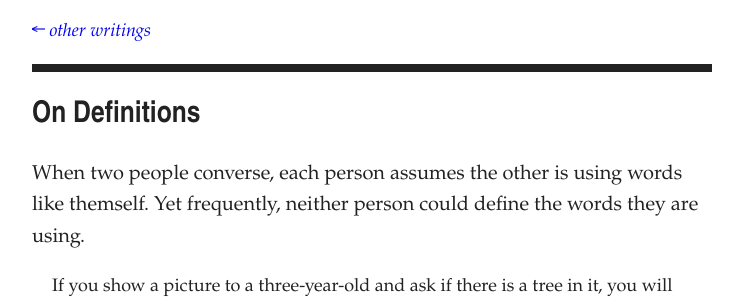
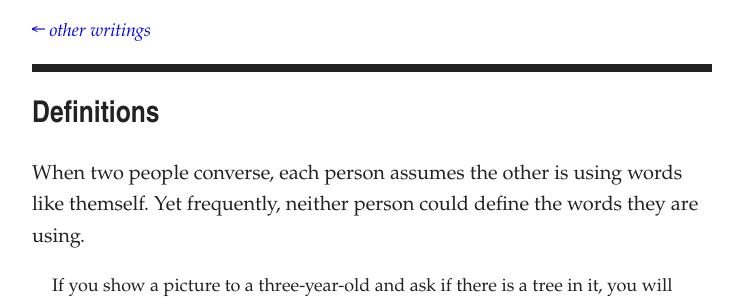
Before and after one commit to artsandmetaphysics/goodlifeodyssey, a Jekyll site: the page built from _documents/definitions.md, in a window 1280 px wide and 900 px high. Shown: the top 298 px of the window, without its empty margins (268-1011 px from the left). Built offline with Jekyll 4.4.1, drawn with Linux system fonts in a browser that asks for light colours; some of the changed lines change nothing that is shown.

Commit message:
Add content

```diff
--- a/_documents/on-definitions.md
+++ b/_documents/definitions.md
@@ -1,13 +1,13 @@
 ---
 title: >
-  On Definitions
+  Definitions
 description: >
   Philosophical discussion benefits from precise and shared
   definitions.  I discuss the two questions we can ask about definitions—are
   they useful, and are they what was meant?
 type: essay
 status: incomplete
-order: 1
+redirect_from: “/on-definitions”
 ---
 
 When two people converse, each person assumes the other is using words like themself.  Yet frequently, neither person could define the words they are using.
```
